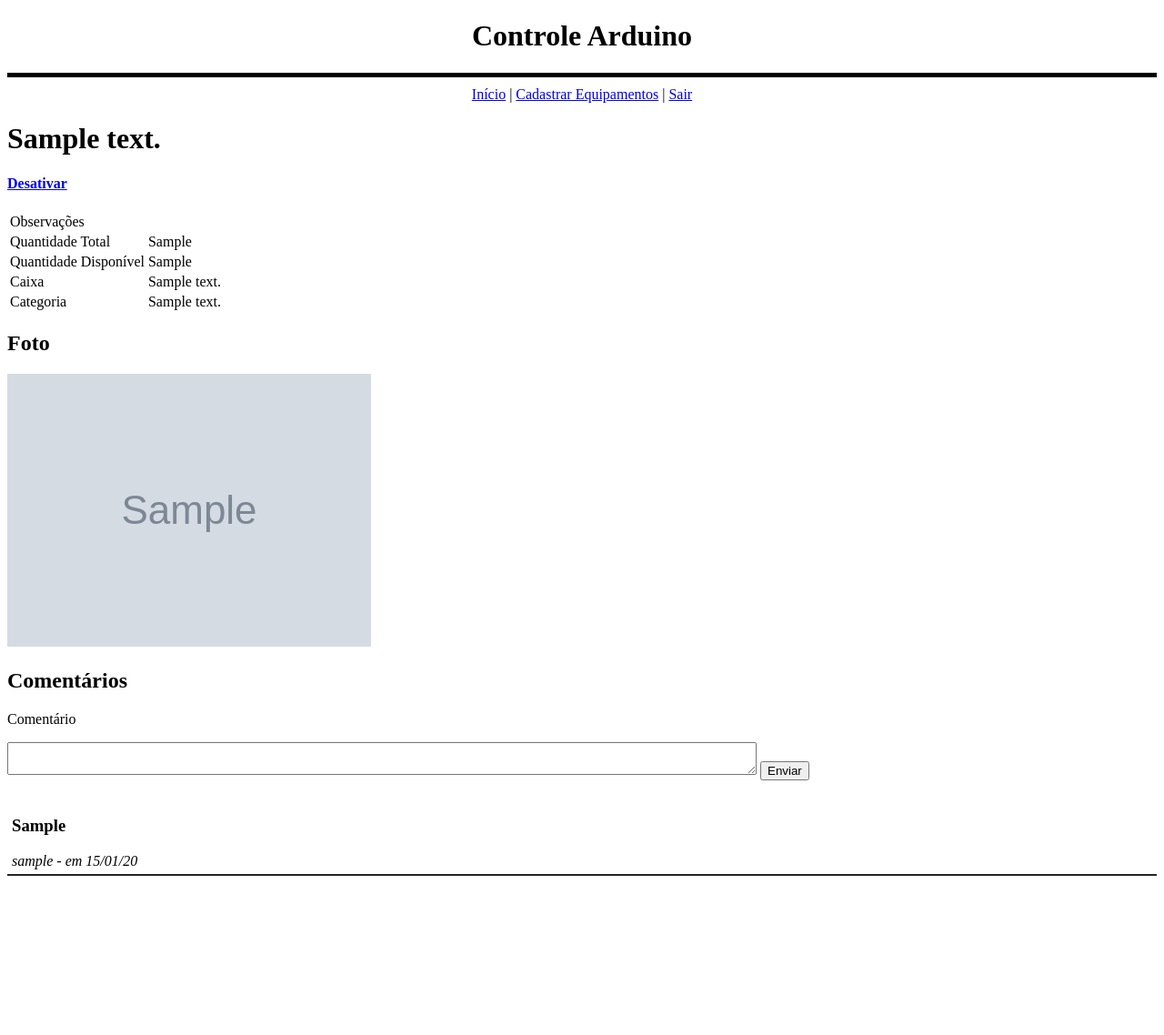
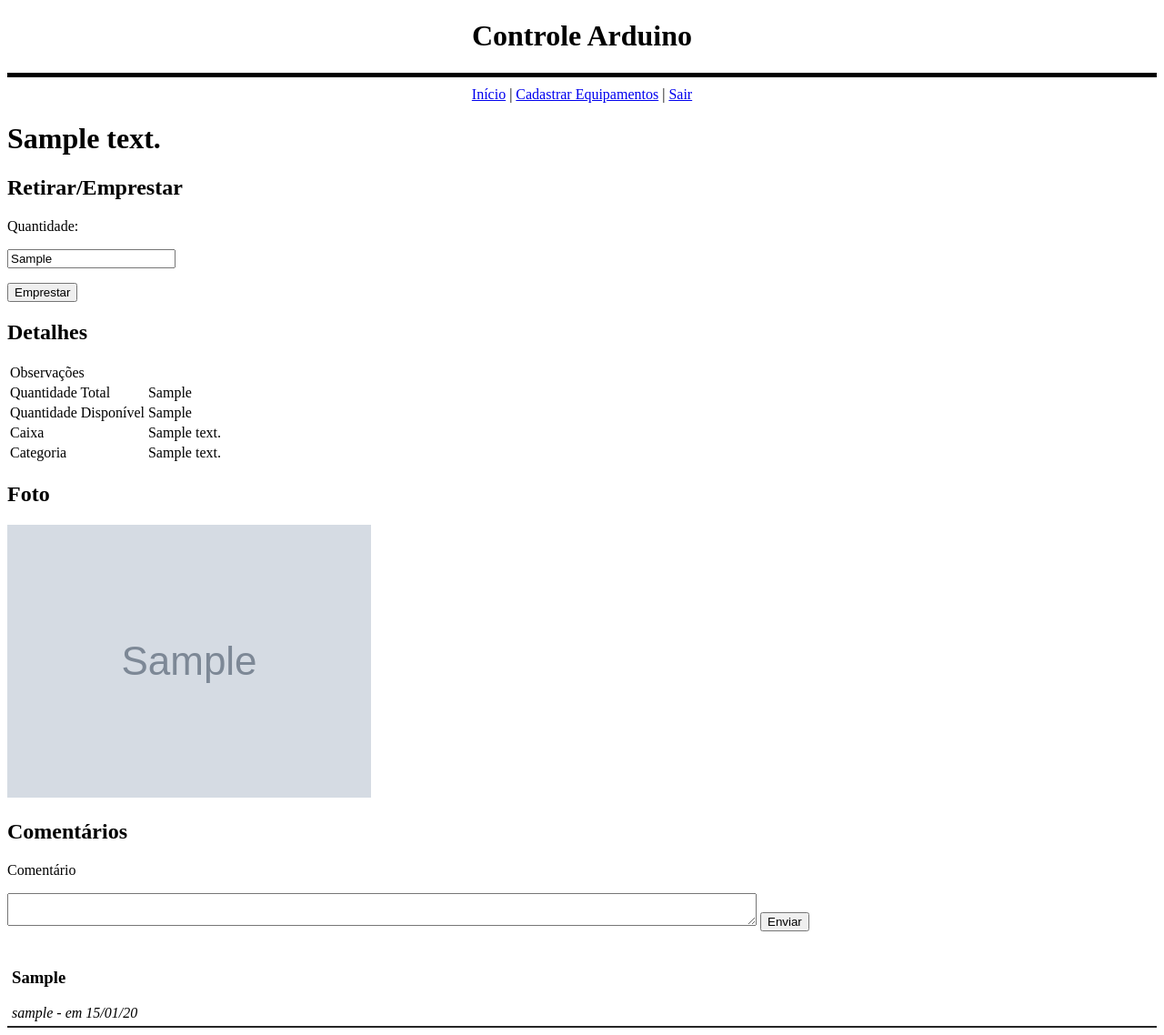
Before and after one commit to felipeflamarion/controle-arduino, a Django app: page /equipamento/1 in a window 1280 px wide. Shown: the whole page at 91% size. Before the commit the page ends 963 px from the top, so only its background shows below. Run offline with Django 3.2, Linux system fonts and the light colour scheme; tables that the repository leaves empty hold one stand-in row (values such as "Sample post"); grey boxes marked "Sample" are stand-in pictures.

Commit message:
Empréstimo de equipamento (sem devolução implementada)

```diff
--- a/arduino/forms/equipamento.py
+++ b/arduino/forms/equipamento.py
@@ -7,4 +7,4 @@
 
     class Meta:
         model = Equipamento
-        fields = ('descricao', 'observacao', 'quantidade_total', 'foto', 'caixa', 'categoria')
+        fields = ('descricao', 'observacao', 'foto', 'caixa', 'categoria')
--- a/arduino/templates/painel.html
+++ b/arduino/templates/painel.html
@@ -15,14 +15,14 @@
 <h3>Equipamentos Recentemente Cadastrados</h3>
 <ul>
     {% for equipamento in equipamentos_recentemente_cadastrados %}
-    <li>
+    <li style="list-style: none;">
+        <img style="width: 50px; height: 50px; border-radius: 15%; border: 1px solid #000" src="{{ equipamento.foto.url }}" />
         <strong>
             <a href="{% url 'visualizar_equipamento' id_equipamento=equipamento.id %}">
                 {{ equipamento.descricao }}
             </a>
             {% if equipamento.ativo == False %}<i>(Inativo)</i>{% endif %}
-        </strong></br>
-        <img style="width: 150px; height: 150px;" src="{{ equipamento.foto.url }}" /></br>
+        </strong>
         <span style="color: #4f4c4c; font-size: 12px;">
             Adicionado em {{ equipamento.data_registro|date:"d/m/Y" }}
         </span>
--- a/arduino/templates/visualizar_equipamento.html
+++ b/arduino/templates/visualizar_equipamento.html
@@ -7,13 +7,36 @@
 {% if equipamento %}
     <h1>{{ equipamento.descricao }}</h1>
 
+    {% if user.is_staff %}
     <h4>
     {% if equipamento.ativo %}
         <a href="{% url 'desativar_equipamento' id_equipamento=equipamento.id %}">Desativar</a>
     {% else %}
         <a href="{% url 'ativar_equipamento' id_equipamento=equipamento.id %}">Ativar</a>
     {% endif %}
+        | <a href="">+ Acrescentar</a>
+        | <a href="">- Reduzir</a>
     </h4>
+    {% endif %}
+
+    <h2>Retirar/Emprestar</h2>
+    {% if equipamento.quantidade_disponivel == '0' %}
+    <span>
+        <i>Equipamento indisponível para empréstimo</i>
+    </span>
+    {% else %}
+    <form method="POST" action="{% url 'emprestar' id_equipamento=equipamento.id %}">{% csrf_token %}
+        <p>
+            Quantidade:
+        </p>
+        <p>
+            <input type="text" name="quantidade" value="{{ equipamento.quantidade_disponivel }}" required="required">
+        </p>
+        <input type="submit" value="Emprestar" />
+    </form>
+    {% endif %}
+
+    <h2>Detalhes</h2>
 
     <table>
         <tr>
--- a/arduino/urls.py
+++ b/arduino/urls.py
@@ -19,4 +19,6 @@
     url(r'^equipamento/(?P<id_equipamento>[\d]+)$', VisualizarEquipamento.as_view(), name='visualizar_equipamento'),
 
     url(r'^equipamento/comentar/(?P<id_equipamento>[\d]+)$', Comentar.as_view(), name='comentar'),
+
+    url(r'^equipamento/emprestar/(?P<id_equipamento>[\d]+)$', Emprestar.as_view(), name='emprestar'),
 ]
--- a/arduino/views/__init__.py
+++ b/arduino/views/__init__.py
@@ -5,3 +5,4 @@
 from painel import Painel
 from equipamento import CadastroEquipamento, VisualizarEquipamento, DesativarEquipamento, AtivarEquipamento
 from comentario import Comentar
+from utilizacao import Emprestar
--- a/arduino/views/equipamento.py
+++ b/arduino/views/equipamento.py
@@ -74,3 +74,13 @@
         except:
             print("Houveram durante a ativação do equipamento")
             return HttpResponseRedirect(urlresolvers.reverse('painel'))
+
+class AcrescentarUnidade(View):
+
+    def get(self, request, id_equipamento):
+        return None
+
+class ReduzirUnidade(View):
+
+    def get(self, request, id_equipamento):
+        return None
```
Also changed, not shown: arduino/views/utilizacao.py (added, +35 -0 lines).
